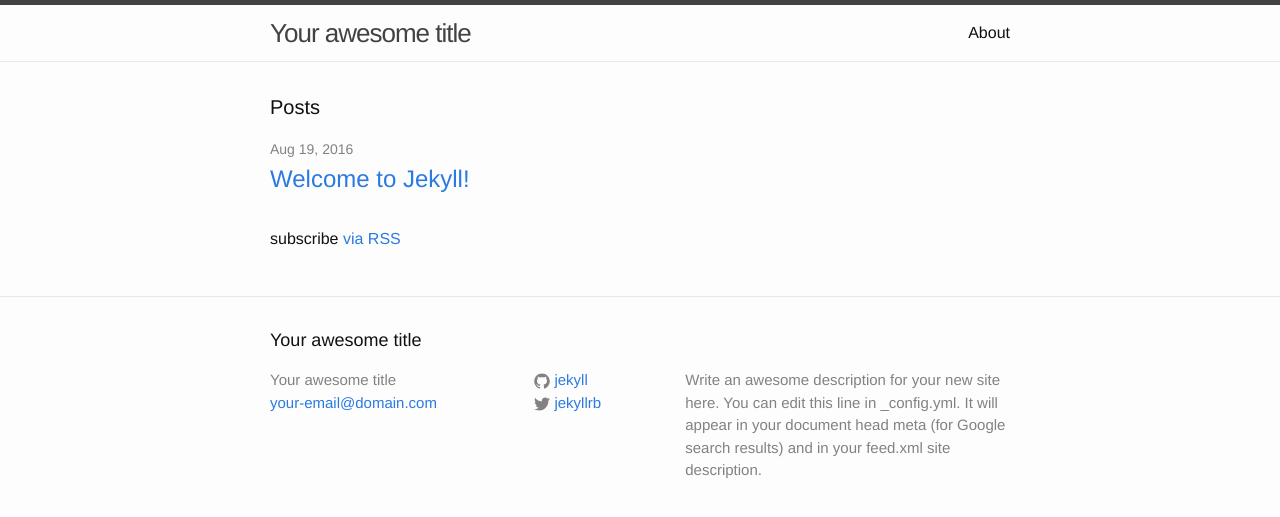
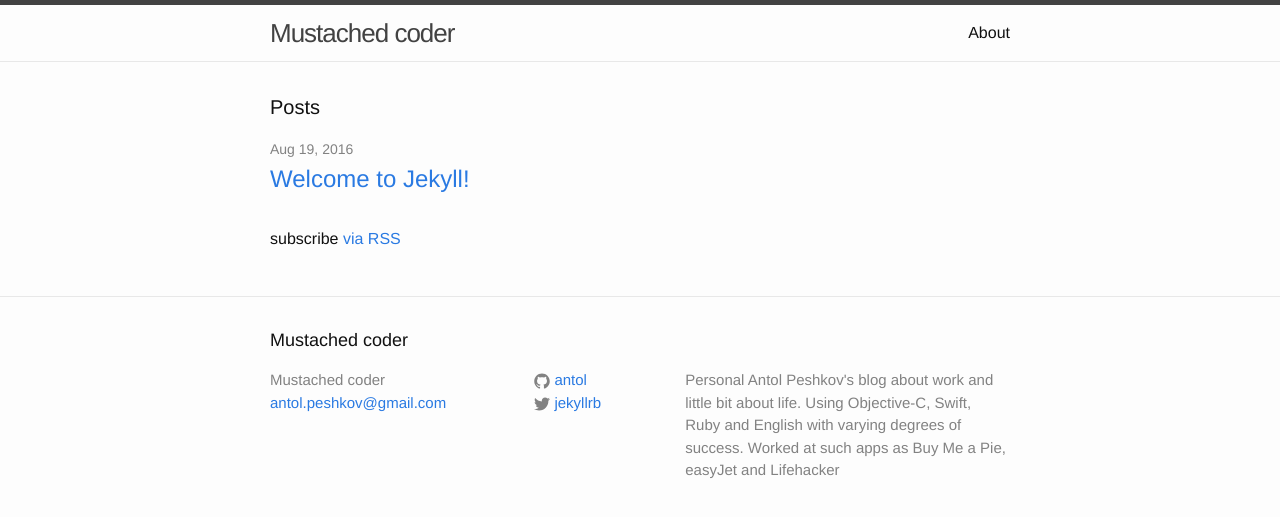
Before and after one commit to Antol/antol.github.io, a Jekyll site: the page built from index.html, in a window 1280 px wide. Shown: the top 517 px of the page. Built offline with Jekyll 4.4.1, drawn with Linux system fonts in a browser that asks for light colours.

Commit message:
Update config

```diff
--- a/_config.yml
+++ b/_config.yml
@@ -6,16 +6,16 @@
 # 'jekyll serve'. If you change this file, please restart the server process.
 
 # Site settings
-title: Your awesome title
-email: your-email@domain.com
+title: Mustached coder
+email: antol.peshkov@gmail.com
 description: > # this means to ignore newlines until "baseurl:"
-  Write an awesome description for your new site here. You can edit this
-  line in _config.yml. It will appear in your document head meta (for
-  Google search results) and in your feed.xml site description.
+  Personal Antol Peshkov's blog about work and little bit about life.
+  Using Objective-C, Swift, Ruby and English with varying degrees of success.
+  Worked at such apps as Buy Me a Pie, easyJet and Lifehacker
 baseurl: "" # the subpath of your site, e.g. /blog
-url: "http://yourdomain.com" # the base hostname & protocol for your site
+url: "http://antol.github.io" # the base hostname & protocol for your site
 twitter_username: jekyllrb
-github_username:  jekyll
+github_username:  antol
 
 # Build settings
 markdown: kramdown
```
